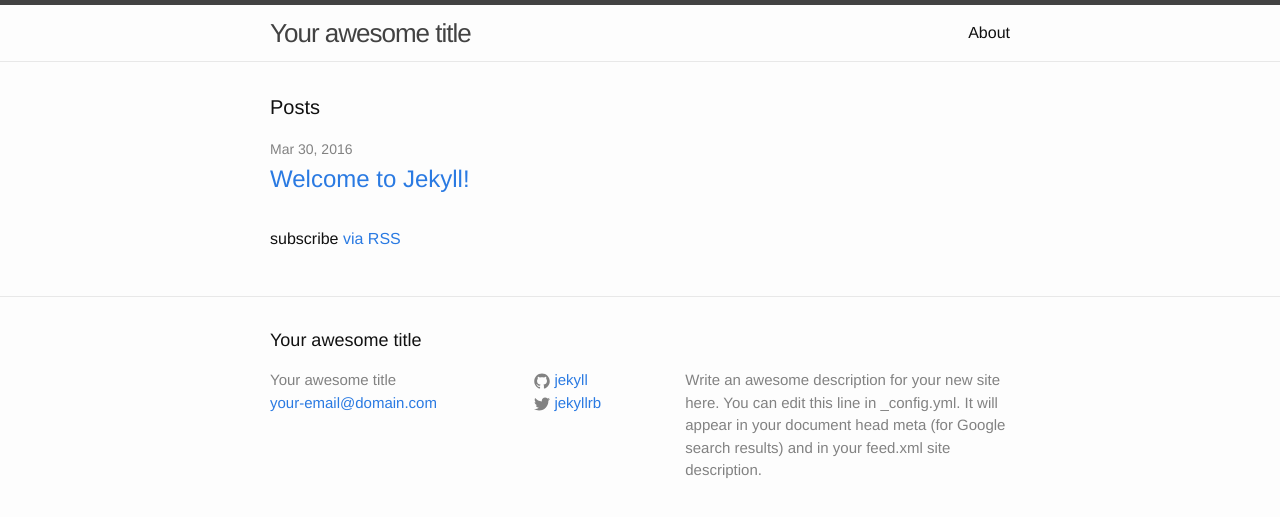
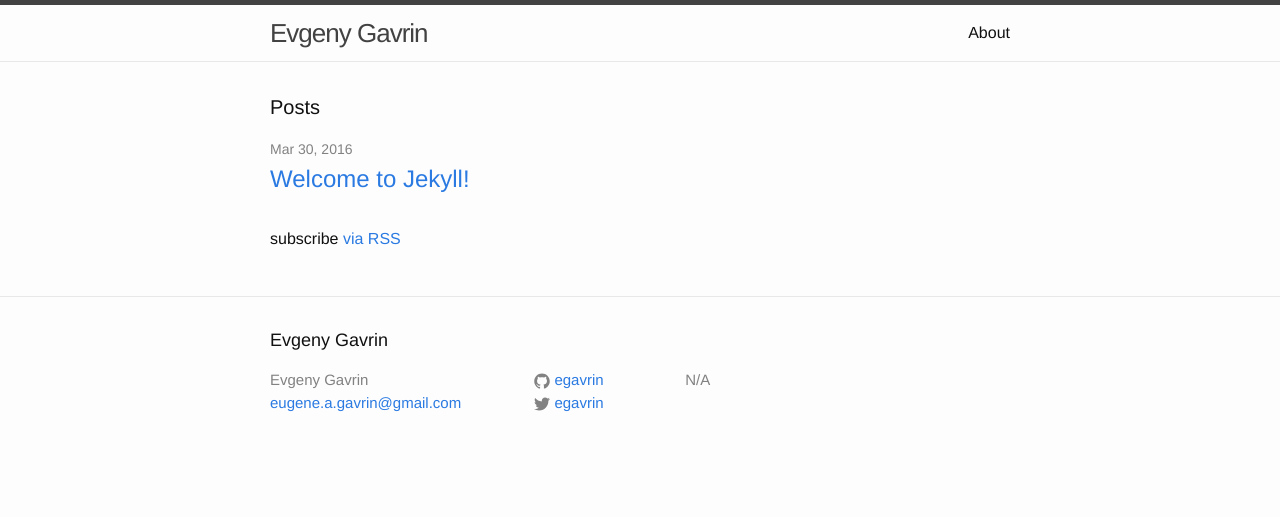
Before and after one commit to egavrin/egavrin.github.com, a Jekyll site: the page built from index.html, in a window 1280 px wide. Shown: the top 517 px of the page. Built offline with Jekyll 4.4.1, drawn with Linux system fonts in a browser that asks for light colours.

Commit message:
Initial configuration.

```diff
--- a/_config.yml
+++ b/_config.yml
@@ -6,16 +6,14 @@
 # 'jekyll serve'. If you change this file, please restart the server process.
 
 # Site settings
-title: Your awesome title
-email: your-email@domain.com
+title: Evgeny Gavrin
+email: eugene.a.gavrin@gmail.com
 description: > # this means to ignore newlines until "baseurl:"
-  Write an awesome description for your new site here. You can edit this
-  line in _config.yml. It will appear in your document head meta (for
-  Google search results) and in your feed.xml site description.
+  N/A
 baseurl: "" # the subpath of your site, e.g. /blog
-url: "http://yourdomain.com" # the base hostname & protocol for your site
-twitter_username: jekyllrb
-github_username:  jekyll
+url: "http://egavrin.github.io" # the base hostname & protocol for your site
+twitter_username: egavrin
+github_username:  egavrin
 
 # Build settings
 markdown: kramdown
```
Also changed, not shown: 1 other file.
